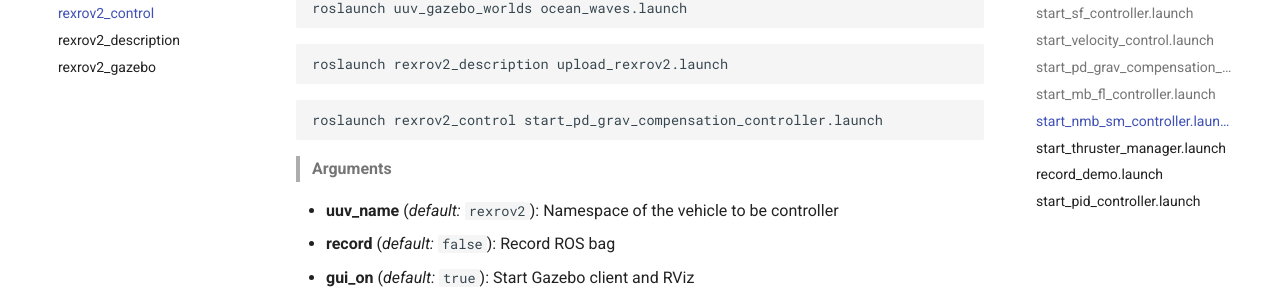
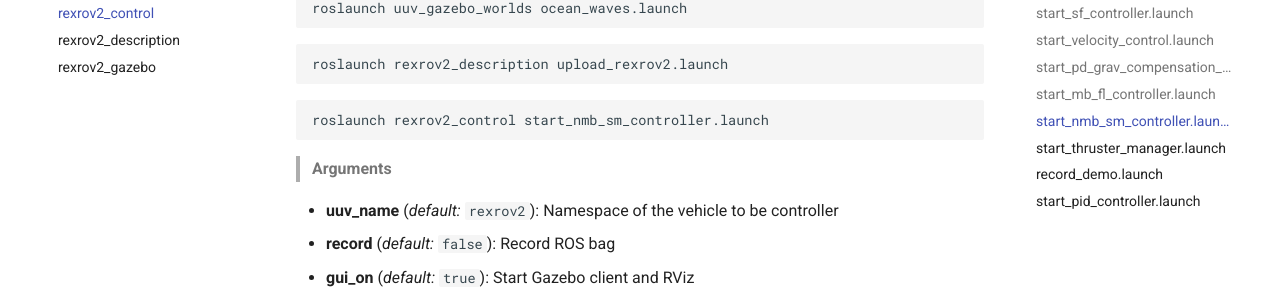
Before and after one commit to uuvsimulator/uuv_simulator_docs, an MkDocs documentation site: the page built from docs/packages/rexrov2/docs/packages/rexrov2_control.md, in a window 1280 px wide and 900 px high, scrolled down 3849 px. Shown: the part 149-451 px from the top of the window. Built offline with MkDocs 1.6.1 and Material for MkDocs 9.7.7, drawn with Linux system fonts in a browser that asks for light colours; formulas are drawn with MathJax 3.

````diff
--- a/docs/packages/rexrov2/docs/packages/rexrov2_control.md
+++ b/docs/packages/rexrov2/docs/packages/rexrov2_control.md
@@ -170,7 +170,7 @@
 ```
 
 ```
-roslaunch rexrov2_control start_pd_grav_compensation_controller.launch
+roslaunch rexrov2_control start_nmb_sm_controller.launch
 ```
 
 
````
